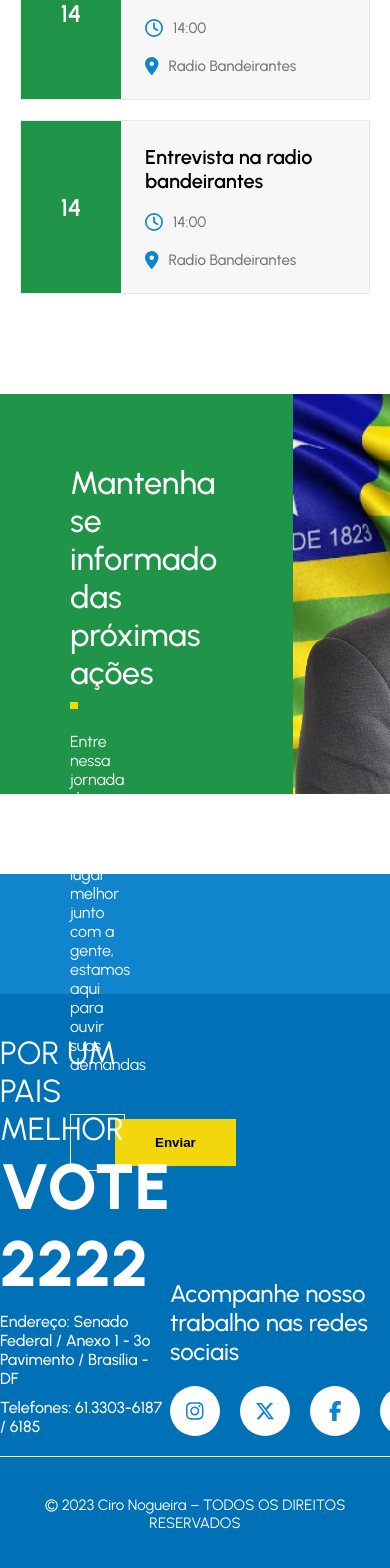
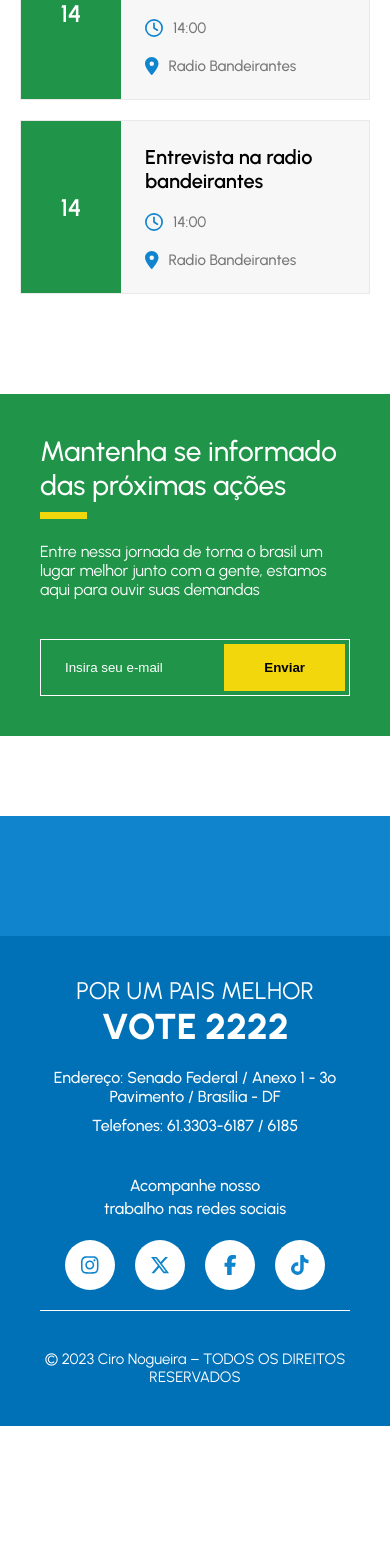
Before and after one commit to hudsonvini/politica, a Next.js app: page / in a window 390 px wide. Shown: the part 7288-8856 px from the top of the page. After the commit the page ends 8714 px from the top, so only its background shows below. Built offline with nearby package versions, Linux system fonts and the light colour scheme.

Commit message:
Adicionando Responsividade nos componentes NewsLetter e Footer

```diff
--- a/src/app/components/Footer/Footer.module.css
+++ b/src/app/components/Footer/Footer.module.css
@@ -43,7 +43,8 @@
 
 /* Right Content */
 .rightContent h2 {
-    font-size: 24px;
+    font-size: 20px;
+    line-height: 140%;
     font-weight: 500;
 }
 
@@ -92,3 +93,43 @@
     height: 1px;
     background-color: #fff;
 }
+
+@media (max-width: 1550px) {
+    .bodyFooter {
+        padding: 40px 80px;
+    }
+}
+
+@media (max-width: 1000px) {
+    .middleFooter {
+        flex-direction: column;
+        align-items: center;
+    }
+
+    .leftContent {
+        text-align: center;
+    }
+
+    .leftContent h1 {
+        font-size: 24px;
+        margin-bottom: 20px;
+    }
+
+    .leftContent h1 b {
+        font-size: 36px;
+    }
+
+    .rightContent {
+        margin-top: 40px;
+    }
+    .rightContent h2 {
+        text-align: center;
+        font-size: 16px;
+    }
+}
+
+@media (max-width: 700px) {
+    .bodyFooter {
+        padding: 40px 40px;
+    }
+}
--- a/src/app/components/NewsLetter/NewsLetter.module.css
+++ b/src/app/components/NewsLetter/NewsLetter.module.css
@@ -96,3 +96,34 @@
   width: 100%;
   height: 100%;
 }
+
+@media (max-width: 1100px) {
+  .leadCaptureArea h2 br {
+    display: none;
+  }
+}
+
+@media (max-width: 1000px) {
+  .newsletter {
+    height: auto;
+  }
+
+  .leadCaptureArea {
+    width: 100%;
+  }
+
+  .areaImage {
+    display: none;
+  }
+
+}
+
+@media (max-width: 1000px) {
+  .leadCaptureArea {
+    padding: 40px;
+  }
+
+  .leadCaptureArea h2 {
+    font-size: 28px;
+  }
+}
```
